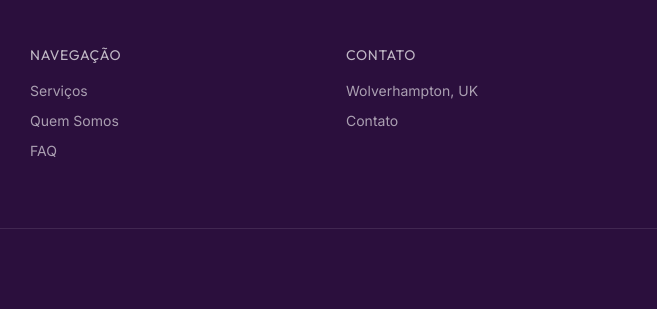
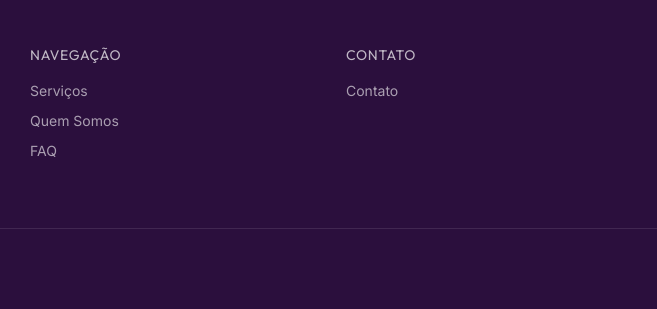
Before and after one commit to aeastudiocreation-cloud/site-aeastudio, a website: page index.html in a window 1280 px wide. Shown: the part 9819-10128 px from the top of the page, 318-975 px from the left. Drawn offline with nearby package versions, Linux system fonts and the light colour scheme; animation ran at ten frames a second; a script that the page names is missing.

Commit message:
Remove old address from footer

```diff
--- a/index.html
+++ b/index.html
@@ -1316,7 +1316,7 @@ html.lenis, html.lenis body {
                 <div>
                     <p class="font-heading font-700 text-sm uppercase tracking-wider text-white/70 mb-4">Contato</p>
                     <div class="flex flex-col gap-2.5 text-sm text-white/60">
-                        <p>Wolverhampton, UK</p>
+
                         <a href="#contato"
                             class="text-white/60 hover:text-brand-gold transition-colors text-sm">Contato</a>
                     </div>
```
Also changed, not shown: dist/index.html.
